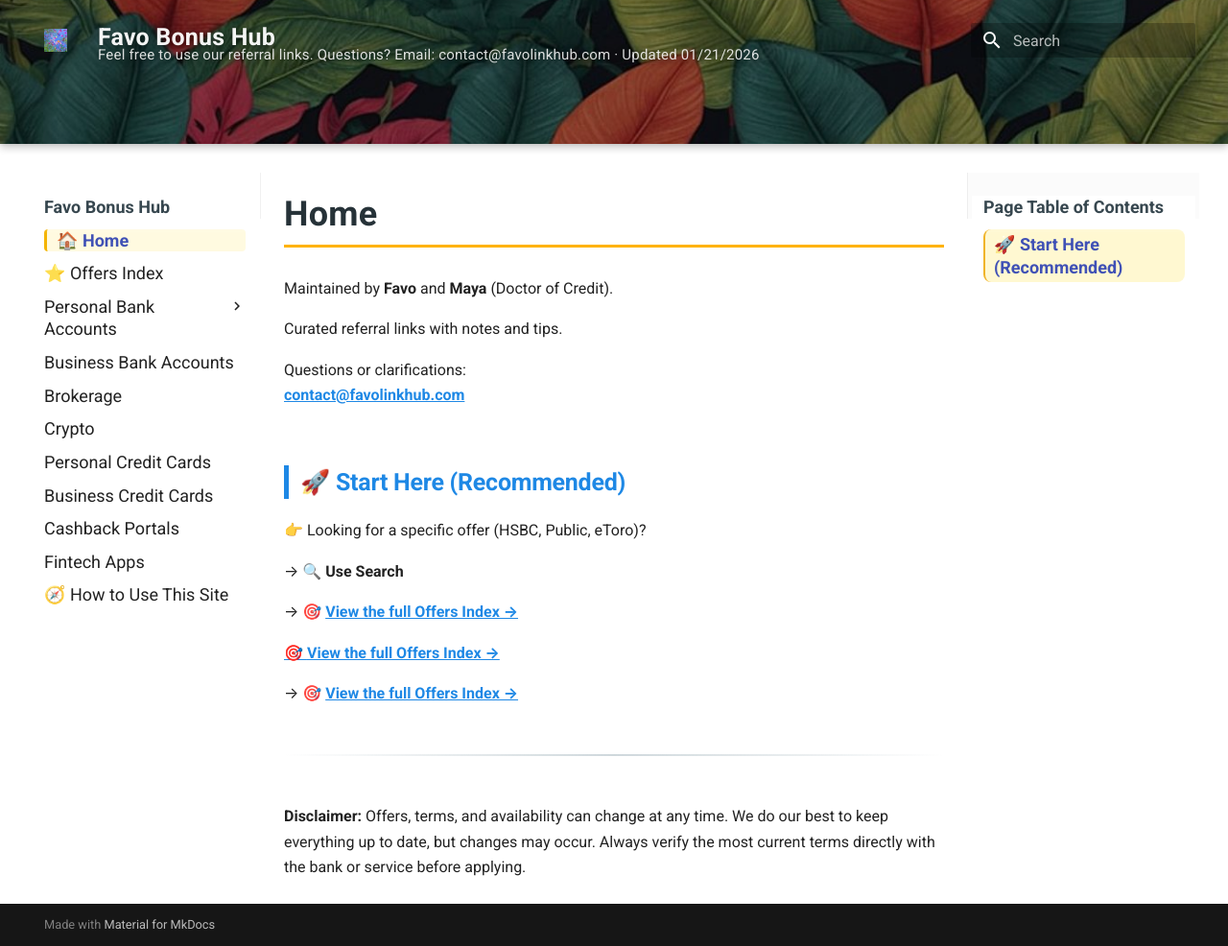
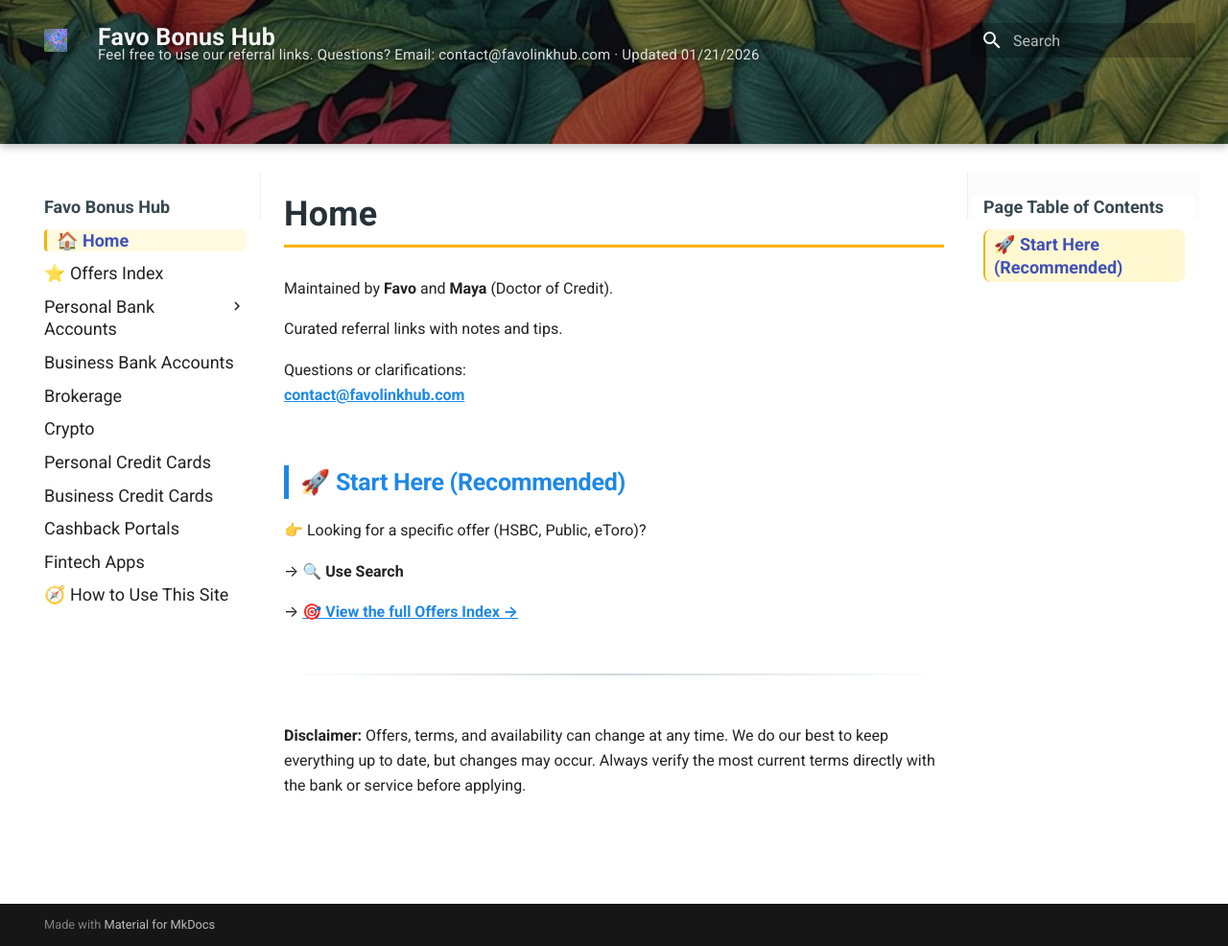
Before and after one commit to whispersofzephyr/favolinkhub-site, an MkDocs documentation site: the page built from docs/index.md, in a window 1280 px wide and 986 px high. Shown: the whole window at 96% size. Built offline with MkDocs 1.6.1 and Material for MkDocs 9.7.7, drawn with Linux system fonts in a browser that asks for light colours.

Commit message:
Update index.md

```diff
--- a/docs/index.md
+++ b/docs/index.md
@@ -13,11 +13,7 @@ Questions or clarifications:
 
   → **🔍 Use Search**
 
-  → 🎯 <a href="offers-index.md"><strong>View the full Offers Index →</strong></a>
-
-[🎯 **View the full Offers Index →**](offers-index.md)
-
-→ 🎯 <a href="/offers-index/"><strong>View the full Offers Index →</strong></a>
+  → [🎯 **View the full Offers Index →**](offers-index.md)
 
 ---
 
```
